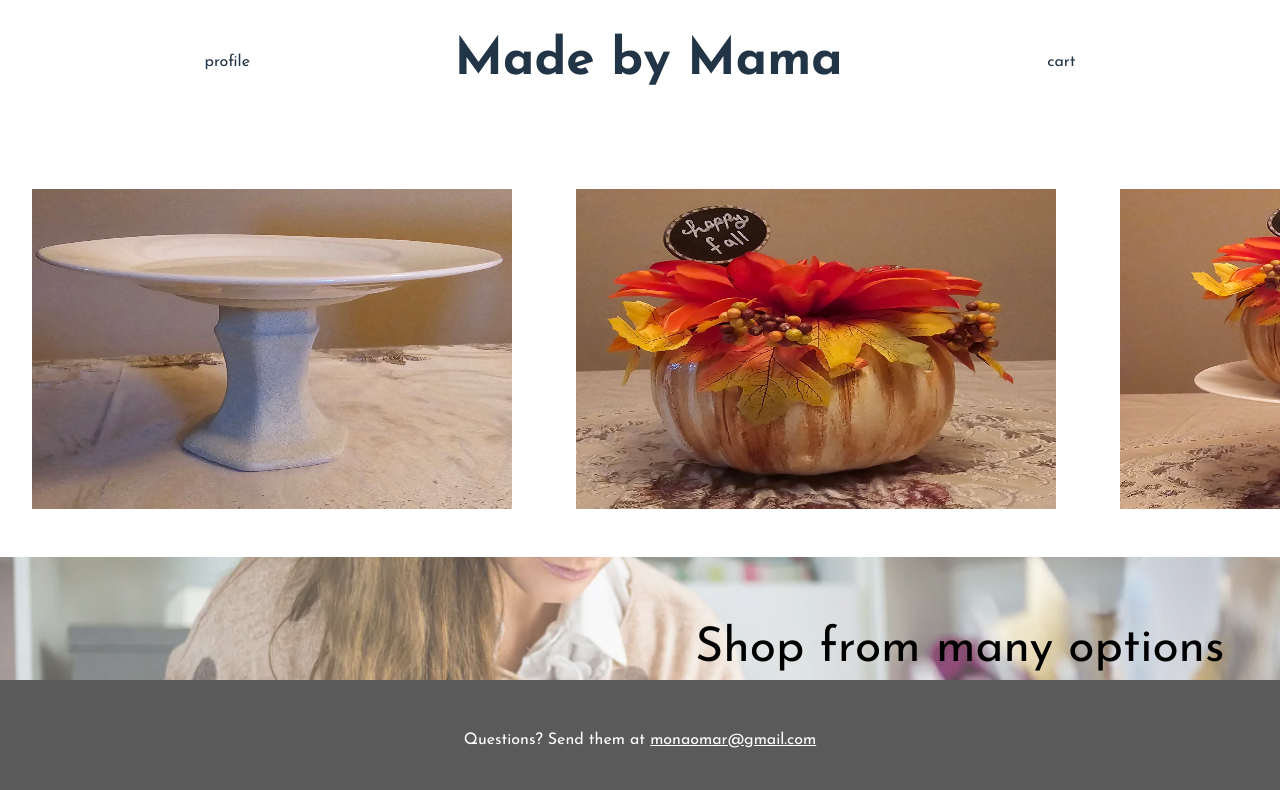
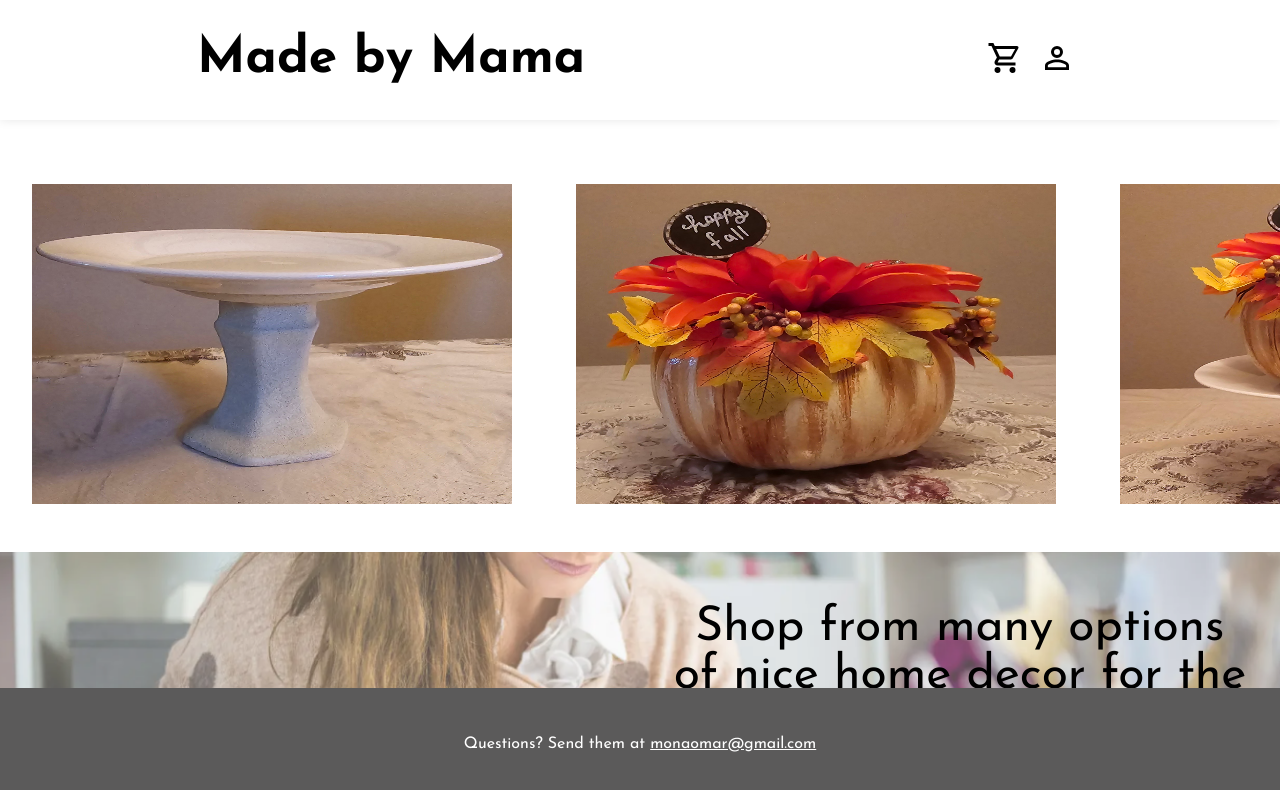
Before and after one commit to AladdinOmar61/mamas-home-crafts, a React (Vite) app: page / in a window 1280 px wide. Shown: the top 790 px of the page. Built offline with nearby package versions, Linux system fonts and the light colour scheme.

Commit message:
added more design changes
- imported some icons
- made some design changes to header
- fixed some default styling to be compatible with other operating systems

```diff
--- a/package.json
+++ b/package.json
@@ -10,6 +10,8 @@
     "preview": "vite preview"
   },
   "dependencies": {
+    "@mdi/js": "^7.4.47",
+    "@mdi/react": "^1.6.1",
     "react": "^18.3.1",
     "react-dom": "^18.3.1"
   },
--- a/src/components/Header/Header.css
+++ b/src/components/Header/Header.css
@@ -0,0 +1,41 @@
+.header {
+    display: flex;
+    justify-content: space-around;
+    align-items: center;
+    /* padding: 0.5rem; */
+    background: white;
+    box-shadow: 0 0 10px rgba(0, 0, 0, 0.1);
+}
+
+.website-title {
+    color: black;
+    font-size: 3.2em;
+}
+
+.cart {
+    color: black;
+    padding: 0.5rem;
+}
+
+.cart:hover {
+    color: white;
+    background: black;
+    transition: all 0.3s;
+}
+
+.account {
+    color: black;
+    padding: 0.5rem;
+}
+
+.account:hover {
+    color: white;
+    background: black;
+    transition: all 0.3s;
+}
+
+@media screen and (max-width: 600px) {
+    .website-title {
+        font-size: 2em;
+    }
+}
--- a/src/components/Header/Header.jsx
+++ b/src/components/Header/Header.jsx
@@ -1,10 +1,18 @@
+import './Header.css';
+import Icon from '@mdi/react';
+import { mdiCartOutline } from '@mdi/js';
+import { mdiAccountOutline } from '@mdi/js';
+
+
 function Header() {
   return (
     <>
       <div className="header">
-        <p>profile</p>
-        <h1>Made by Mama</h1>
-        <p>cart</p>
+        <h1 className="website-title">Made by Mama</h1>
+        <div className='icons'>
+        <Icon className='cart' path={mdiCartOutline} size={1.5} />
+        <Icon className='account' path={mdiAccountOutline} size={1.5} />
+        </div>
       </div>
     </>
   );
--- a/src/components/InfoBanner/InfoBanner.css
+++ b/src/components/InfoBanner/InfoBanner.css
@@ -31,6 +31,8 @@
     font-size: 1.2rem;
     font-family: "Josefin Sans";
     border: solid black 1px;
+    background-color: white;
+    color: black;
 }
 
 .buy-now:hover {
--- a/src/index.css
+++ b/src/index.css
@@ -15,7 +15,7 @@ html, body {
 
 :root {
   font-family: "Josefin Sans", sans-serif;
-  line-height: 1.5;
+  line-height: 1;
   font-weight: 400;
 
   color-scheme: light dark;
@@ -28,10 +28,15 @@ html, body {
   -moz-osx-font-smoothing: grayscale;
 }
 
-h1 {
+/* h1 {
   font-size: 3.2em;
   line-height: 1.1;
+  color: black;
 }
+
+p {
+  color: black;
+} */
 
 @media (prefers-color-scheme: light) {
   :root {
```
Also changed, not shown: 1 other file (tests, documents, lock files or other folders).
